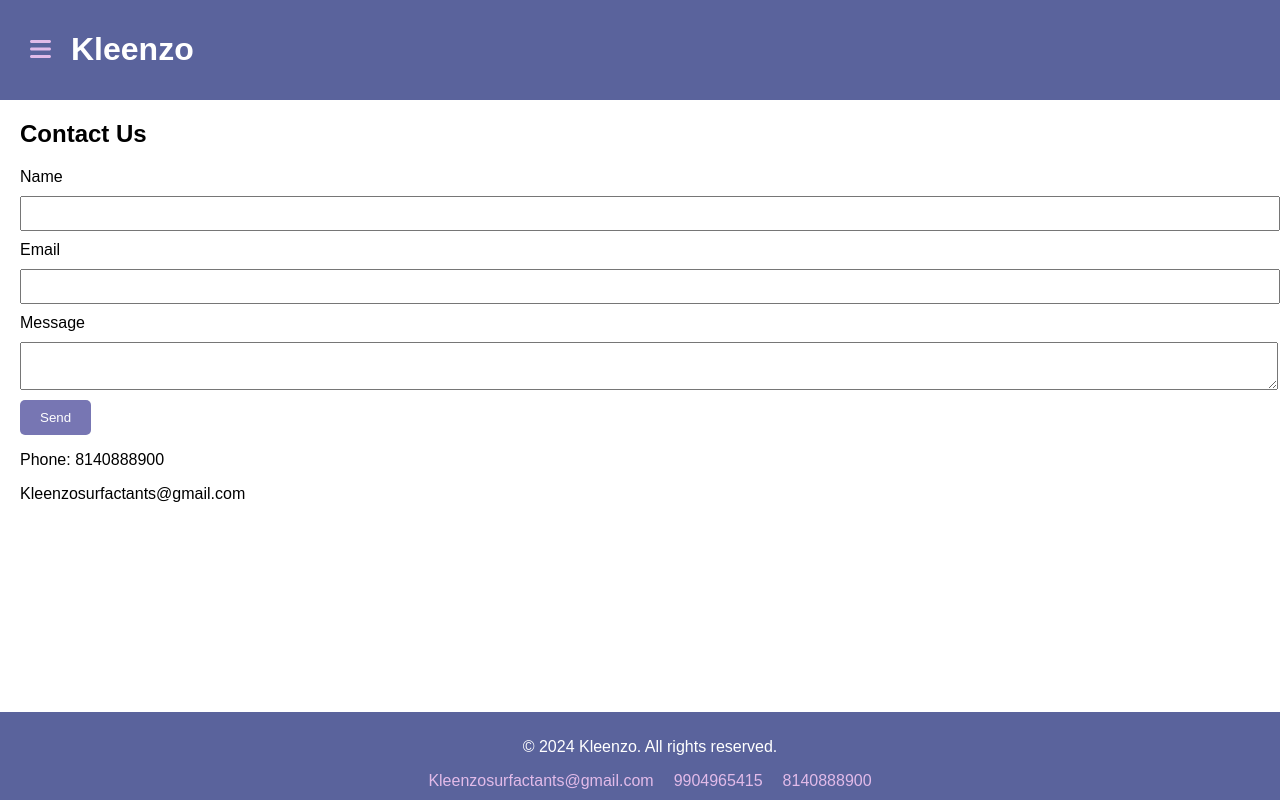
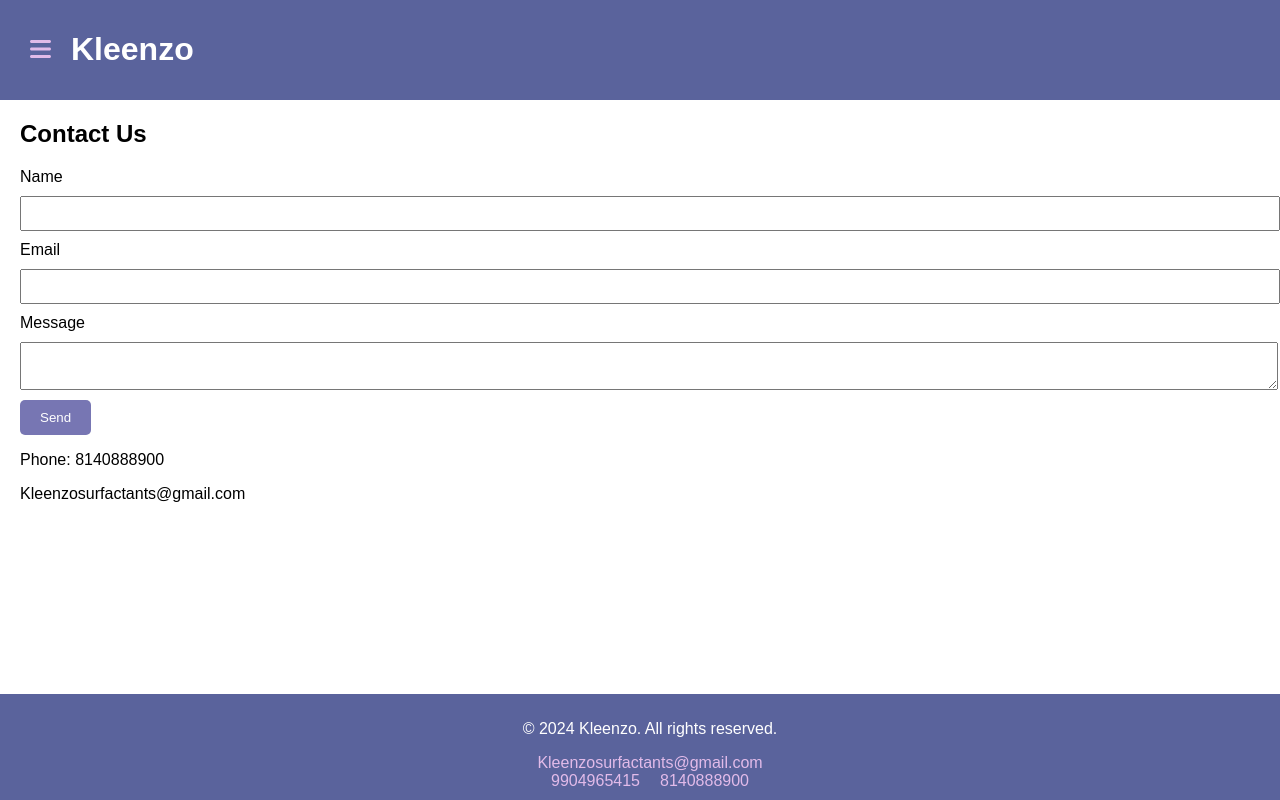
Before and after one commit to shailjaatkotiya/Kleenzo, a React (Create React App) app: page /contact in a window 1280 px wide. Built offline with nearby package versions, Linux system fonts and the light colour scheme.

Commit message:
Updated contact

```diff
--- a/src/components/Footer.js
+++ b/src/components/Footer.js
@@ -5,9 +5,10 @@
     <p>© 2024 Kleenzo. All rights reserved.</p>
     <div>
       <a href="mailto:Kleenzosurfactants@gmail.com" style={linkStyle}>Kleenzosurfactants@gmail.com</a>
-      <a href="tel:9904965415" style={linkStyle}>9904965415</a>
-      <a href="tel:8140888900" style={linkStyle}>8140888900</a>
-
+      <div className='contacts'>
+        <a href="tel:9904965415" style={linkStyle}>9904965415</a>
+        <a href="tel:8140888900" style={linkStyle}>8140888900</a>
+      </div>
     </div>
   </footer>
 );
```
